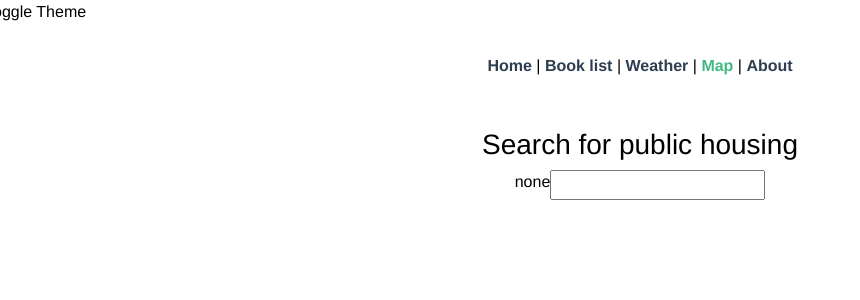
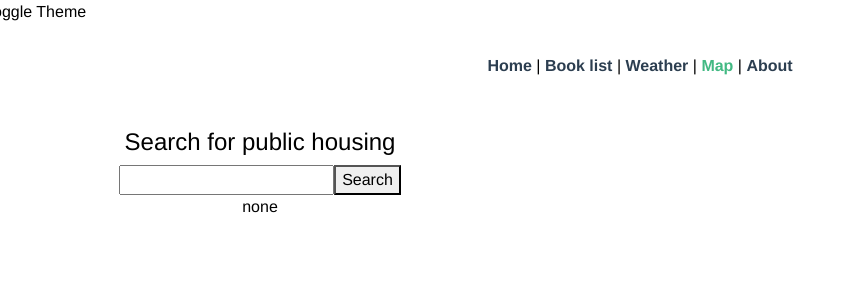
Before and after one commit to walkert1998/COMP-2513, a Vue app in the folder Final Project/mevn-app/: page /#/map in a window 1280 px wide. Shown: the top 300 px of the page, without its empty margins (0-860 px from the left). Built offline with nearby package versions, Linux system fonts and the light colour scheme.

Commit message:
adjusted columns

```diff
--- a/Final Project/mevn-app/src/views/Map.vue
+++ b/Final Project/mevn-app/src/views/Map.vue
@@ -1,22 +1,33 @@
 <template>
   <div class="map">
-      <div class="row justify-content-center">
-        <div class="col-s-12">
-          <h3>Search for public housing</h3>
-        </div>
-      </div>
-      <div class="row justify-content-center">
-        <div class="col-s-4">
-          <p>none</p>
+    <div class="row">
+      <div class="col-s-12 col-md-4">
+        <div class="row">
+          <div class="col-s-12 col-md-12">
+            <h4>Search for public housing</h4>
+          </div>
+          <div class="col-s-12 col-md-12">
+            <input type="text" id="address-search"/>
+            <button>Search</button>
+          </div>
+          <div class="col-s-12 col-md-12">
+            <p>none</p>
             <div v-for="unit in housingunits" :key="unit._id">
               <h3>{{unit.name}}</h3>
               <p>{{unit.residential_units}}</p>
               <p>{{unit.civic_address}}</p>
             </div>
-        </div>
-        <div class="col-s-8">
-            <input type="text" id="address-search"/>
+          </div>
         </div>
       </div>
+      <div class="col-s-12 col-md-8">
+
+      </div>
     </div>
+
+    <div class="row justify-content-center">
+
+
+    </div>
+  </div>
 </template>
```
